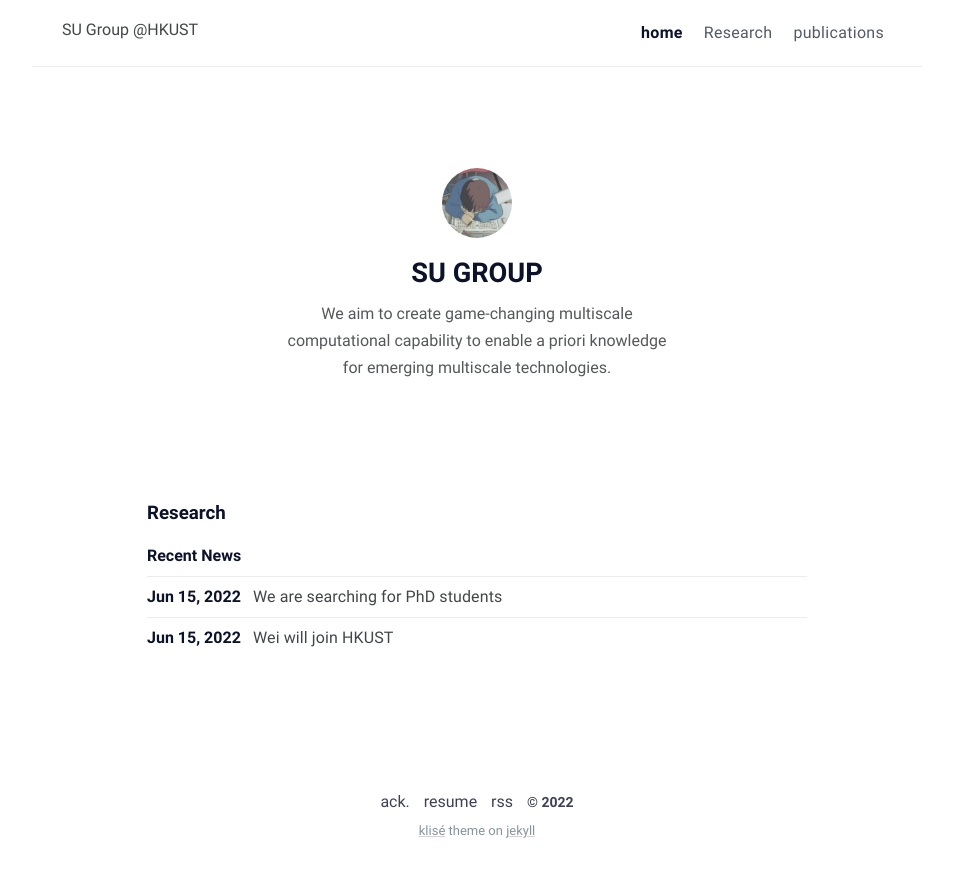
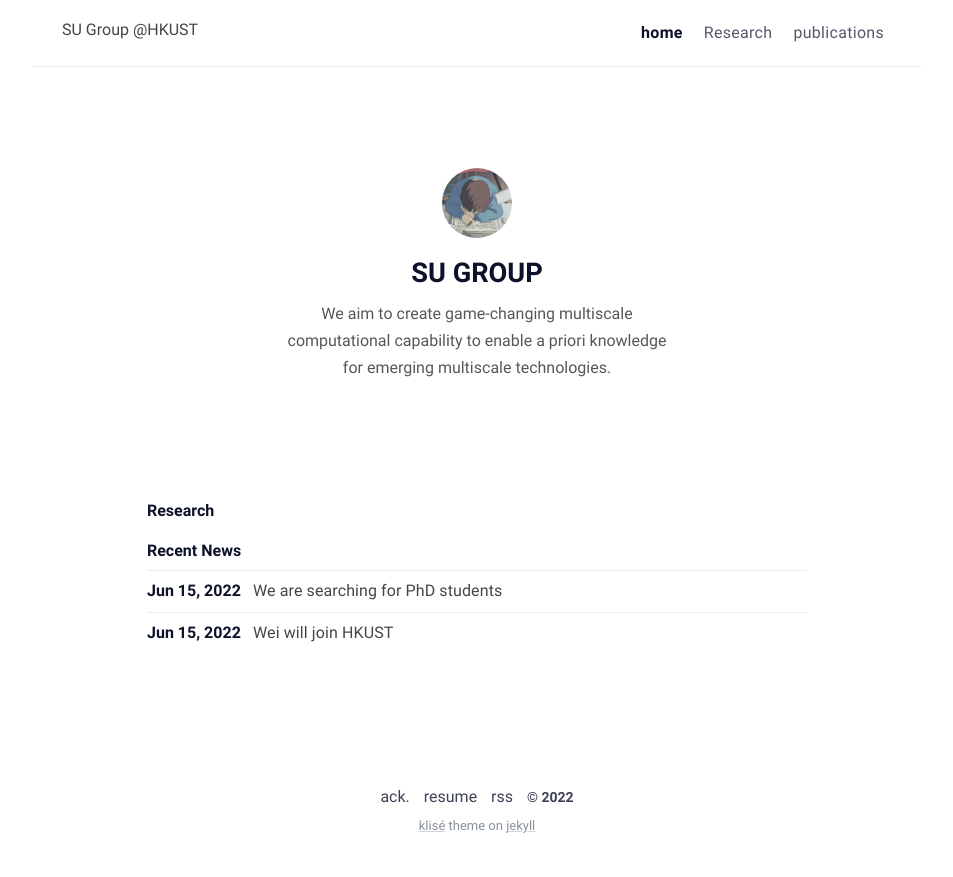
Before and after one commit to WeiSu-MAE/weisu-mae.github.io, a Jekyll site: the page built from index.md, in a window 1280 px wide. Shown: the top 877 px of the page, without its empty margins (163-1116 px from the left). Built offline with Jekyll 4.4.1, drawn with Linux system fonts in a browser that asks for light colours.

Commit message:
Update home.html

```diff
--- a/_layouts/home.html
+++ b/_layouts/home.html
@@ -3,7 +3,7 @@ layout: default
 home: true
 ---
 
-<h3>Research</h3>
+<h3 class="posts-item-note" aria-label="Recent Posts">Research</h3>
 
 <h3 class="posts-item-note" aria-label="Recent Posts">Recent News</h3>
 {%- for post in site.posts limit: site.number_of_posts -%}
```
